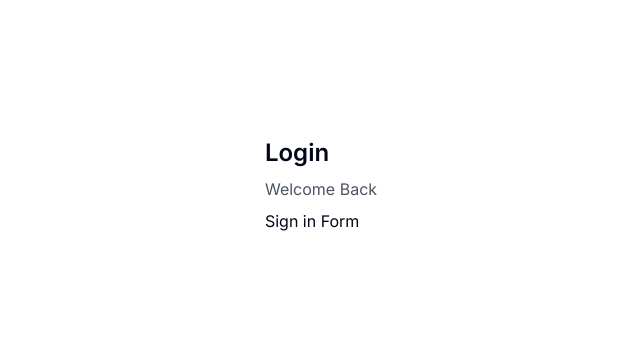
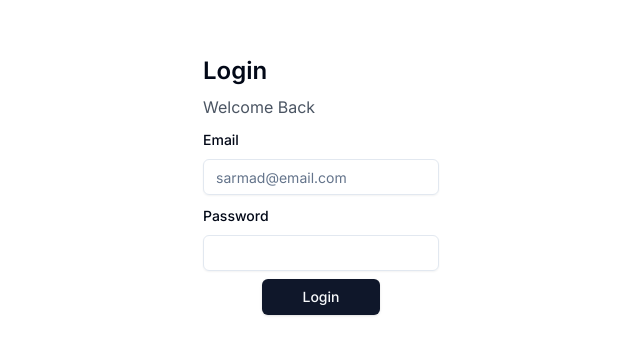
Before and after one commit to Sarmad426/nextjs-auth-v5, a Next.js app: page /sign-in in a window 1280 px wide. Shown: the part 219-574 px from the top of the page, without its empty margins (319-959 px from the left). Built offline with nearby package versions, Linux system fonts and the light colour scheme.

Commit message:
Login form

```diff
--- a/app/(auth)/components/sign-in-form.tsx
+++ b/app/(auth)/components/sign-in-form.tsx
@@ -1,4 +1,7 @@
 "use client";
+
+import { zodResolver } from "@hookform/resolvers/zod";
+import { useForm } from "react-hook-form";
 
 import {
   Form,
@@ -9,6 +12,66 @@ import {
   FormMessage,
 } from "@/components/ui/form";
 
+import { LoginSchema, typeLoginSchema } from "@/schema/form-schema";
+import { Input } from "@/components/ui/input";
+import { Button } from "@/components/ui/button";
+
 export const SignInForm = () => {
-  return <div>Sign in Form</div>;
+  const form = useForm<typeLoginSchema>({
+    resolver: zodResolver(LoginSchema),
+    defaultValues: {
+      email: "",
+      password: "",
+    },
+  });
+
+  const onSubmit = (values: typeLoginSchema) => {
+    console.log(values);
+  };
+
+  return (
+    <Form {...form}>
+      <form onSubmit={form.handleSubmit(onSubmit)}>
+        <div className="my-2">
+          <FormField
+            name="email"
+            control={form.control}
+            render={({ field }) => (
+              <FormItem>
+                <FormLabel>Email</FormLabel>
+                <FormControl>
+                  <Input
+                    {...field}
+                    name="email"
+                    placeholder="sarmad@email.com"
+                  />
+                </FormControl>
+                <FormMessage />
+              </FormItem>
+            )}
+          />
+        </div>
+        <div className="my-2">
+          <FormField
+            name="password"
+            control={form.control}
+            render={({ field }) => (
+              <FormItem>
+                <FormLabel>Password</FormLabel>
+                <FormControl>
+                  <Input {...field} type="password" />
+                </FormControl>
+                <FormMessage />
+              </FormItem>
+            )}
+          />
+        </div>
+        <div className="flex justify-center">
+          <Button className="w-1/2" type="submit">
+            Login
+          </Button>
+        </div>
+      </form>
+    </Form>
+  );
 };
```
